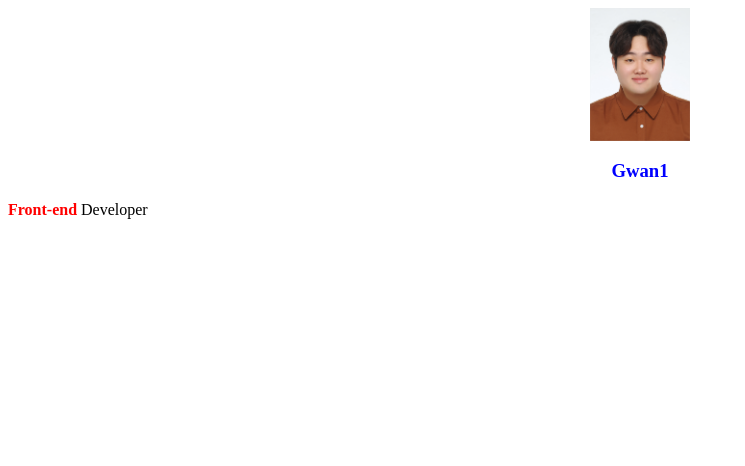
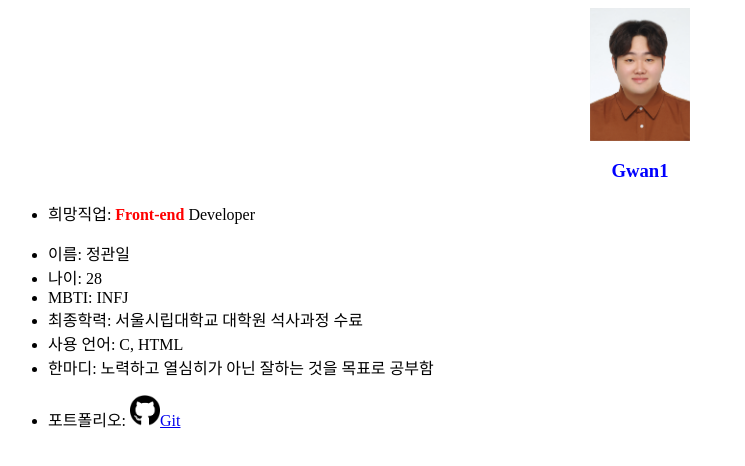
Before and after one commit to gwanil/HTML_CSS_Study, a plain HTML site: page index2.html in a window 1280 px wide. Shown: the whole page, without its empty margins (0-745 px from the left). Drawn offline with Linux system fonts and the light colour scheme.

Commit message:
프로필 작성

```diff
--- a/index2.html
+++ b/index2.html
@@ -9,7 +9,21 @@
     <img src="증명사진.jpg" style="width: 100px; display: block;
     margin-left: auto; margin-right: auto">
     <h3 style="text-align: center; color: blue;">Gwan1</h3>
-    <p><strong style="color: red;">Front-end</strong> Developer</p>
+    <ul>
+        <li>
+            <p>희망직업: <strong style="color: red;">Front-end</strong> Developer</p>
+        </li>
+        <li>이름: 정관일</li>
+        <li>나이: 28</li>
+        <li>MBTI: INFJ</li>
+        <li>최종학력: 서울시립대학교 대학원 석사과정 수료</li>
+        <li>사용 언어: C, HTML</li>
+        <li>한마디: 노력하고 열심히가 아닌 잘하는 것을 목표로 공부함</li>
+        <li>
+            <P>포트폴리오: <a href="https://github.com/gwanil">
+                <img src="github.png" style="width: 30px;">Git</a></P>
+        </li>
+    </ul>
 
 
 
```
Also changed, not shown: github.png (added).
